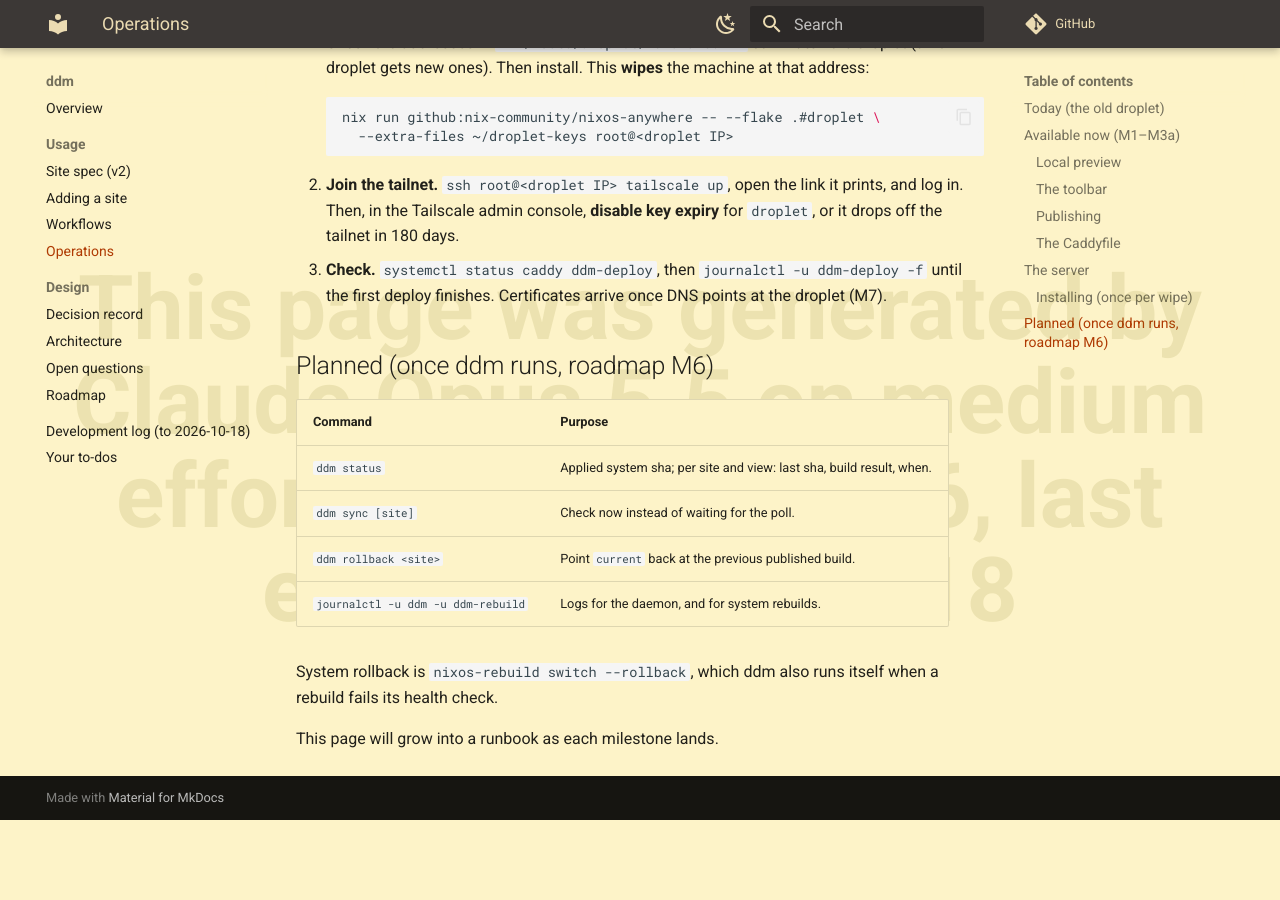
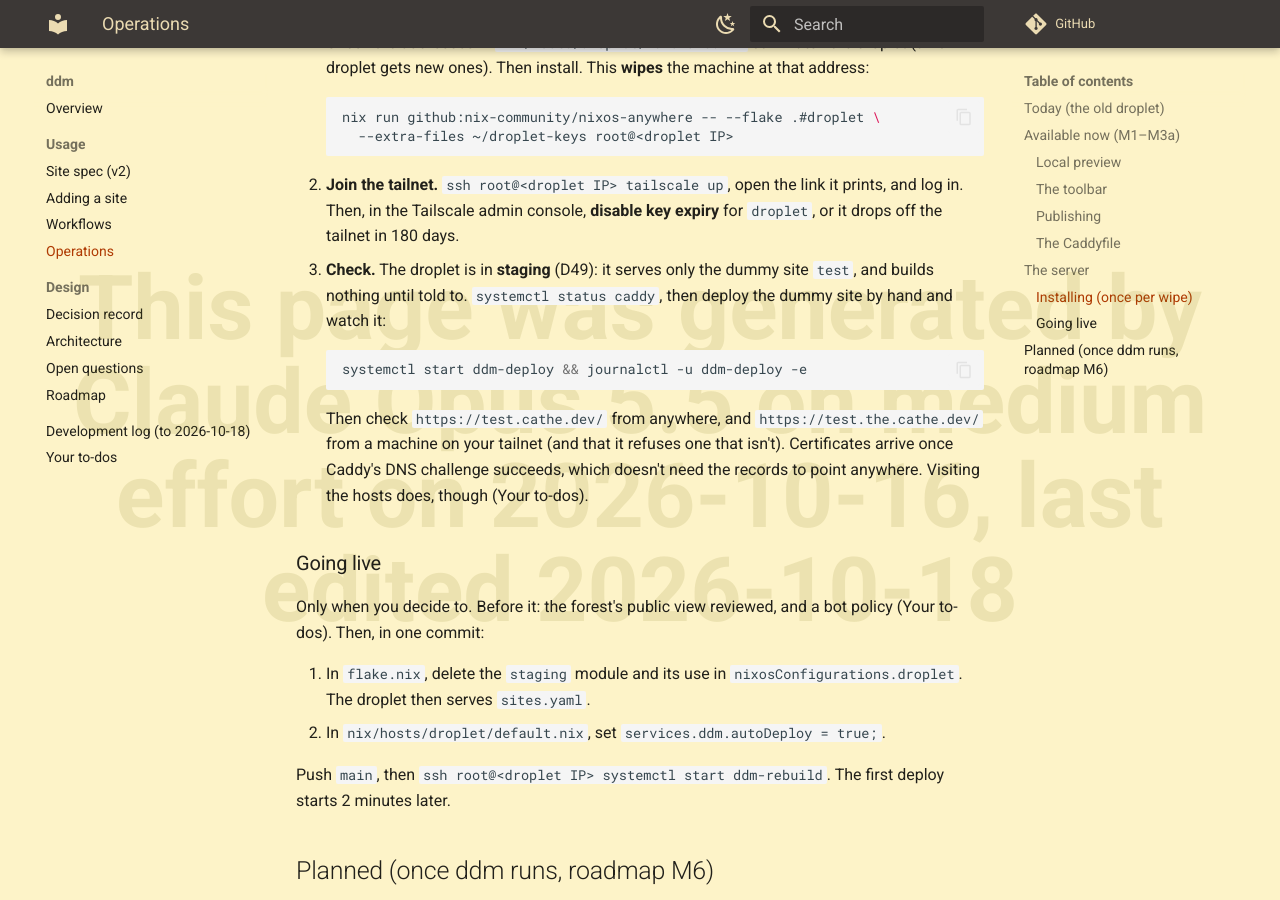
Before and after one commit to thecathe/webserver, an MkDocs documentation site: the page built from docs/usage/operations.md, in a window 1280 px wide and 900 px high, scrolled down 4322 px. Built offline with MkDocs 1.6.1 and Material for MkDocs 9.7.7, drawn with Linux system fonts in a browser that asks for light colours; comment, search, counter and statistics services are not loaded; before the commit the page ends 5142 px from its top, so only the background shows below that.

Commit message:
feat(droplet): install in staging: a dummy site, and no deploy unless started by hand
services.ddm.autoDeploy (default off) gates the deploy timer, and the
droplet runs sites.staging.yaml, one dummy site, until going live (D49).

Co-Authored-By: Claude Opus 5.5 <noreply@anthropic.com>

````diff
--- a/docs/usage/operations.md
+++ b/docs/usage/operations.md
@@ -184,8 +184,27 @@ internet, so only the droplet can check those.
 
 3. **Join the tailnet.** `ssh root@<droplet IP> tailscale up`, open the link it prints, and log in. Then, in the
    Tailscale admin console, **disable key expiry** for `droplet`, or it drops off the tailnet in 180 days.
-4. **Check.** `systemctl status caddy ddm-deploy`, then `journalctl -u ddm-deploy -f` until the first deploy
-   finishes. Certificates arrive once DNS points at the droplet (M7).
+4. **Check.** The droplet is in **staging** (D49): it serves only the dummy site `test`, and builds nothing
+   until told to. `systemctl status caddy`, then deploy the dummy site by hand and watch it:
+
+    ```sh
+    systemctl start ddm-deploy && journalctl -u ddm-deploy -e
+    ```
+
+    Then check `https://test.cathe.dev/` from anywhere, and `https://test.the.cathe.dev/` from a machine on your
+    tailnet (and that it refuses one that isn't). Certificates arrive once Caddy's DNS challenge succeeds, which
+    doesn't need the records to point anywhere. Visiting the hosts does, though (Your to-dos).
+
+### Going live
+
+Only when you decide to. Before it: the forest's public view reviewed, and a bot policy (Your to-dos). Then, in one
+commit:
+
+1. In `flake.nix`, delete the `staging` module and its use in `nixosConfigurations.droplet`. The droplet then
+   serves `sites.yaml`.
+2. In `nix/hosts/droplet/default.nix`, set `services.ddm.autoDeploy = true;`.
+
+Push `main`, then `ssh root@<droplet IP> systemctl start ddm-rebuild`. The first deploy starts 2 minutes later.
 
 ## Planned (once ddm runs, roadmap M6)
 
--- /dev/null
+++ b/staging/public/index.html
@@ -0,0 +1,6 @@
+<!doctype html>
+<html lang="en">
+<head><meta charset="utf-8"><title>ddm test (public)</title><meta name="robots" content="noindex"></head>
+<body><h1>ddm test: the public view</h1>
+<p>A dummy page from <code>thecathe/webserver</code> (<code>staging/public/</code>), served while the droplet is being tested.</p></body>
+</html>
````
Also changed, not shown: docs/design/open-questions.md (+13 -0 lines), docs/design/record.md (+13 -0 lines), docs/tasks.md (+8 -0 lines), sites.staging.yaml (added, +39 -0 lines), 5 other files.
